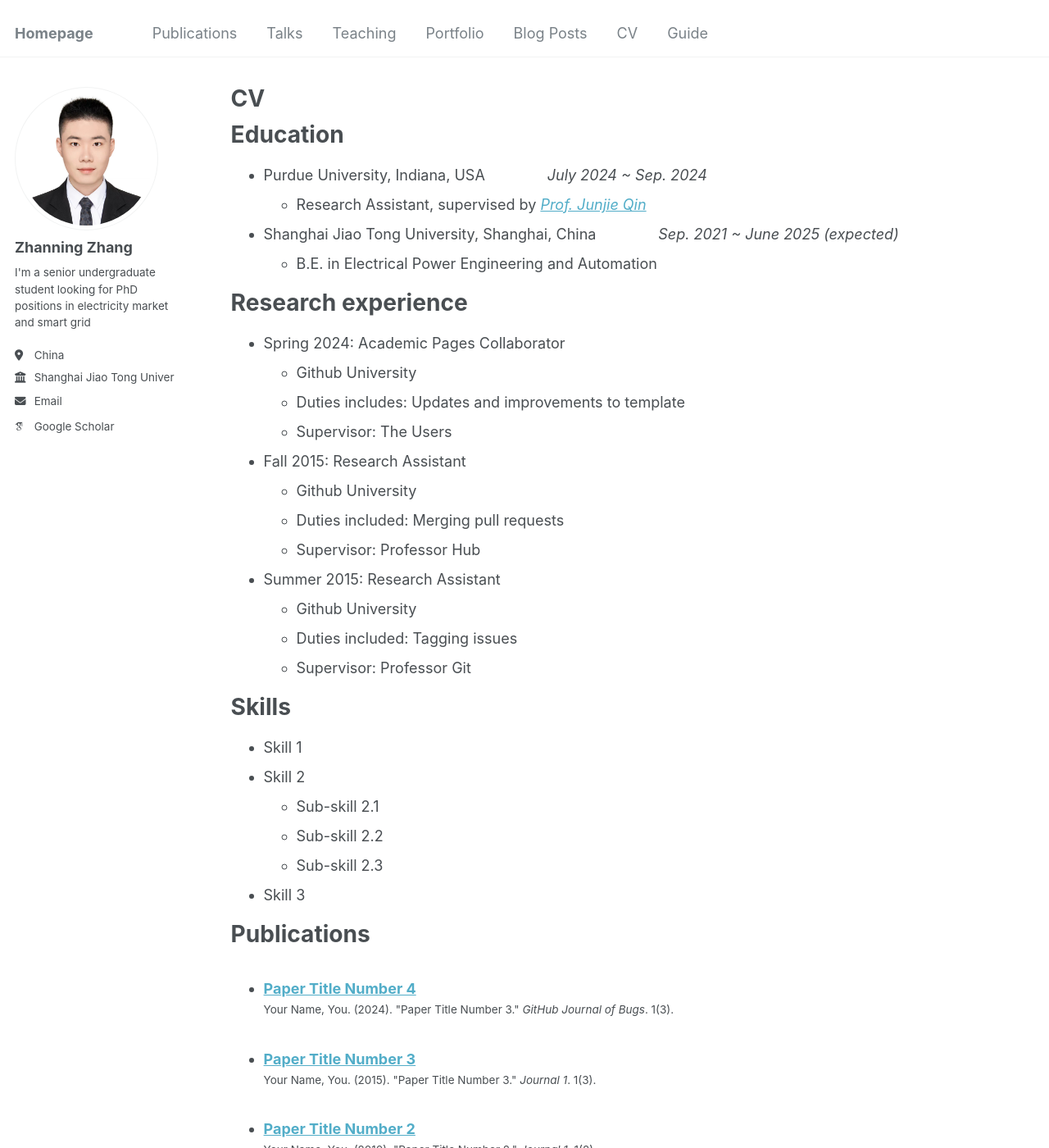
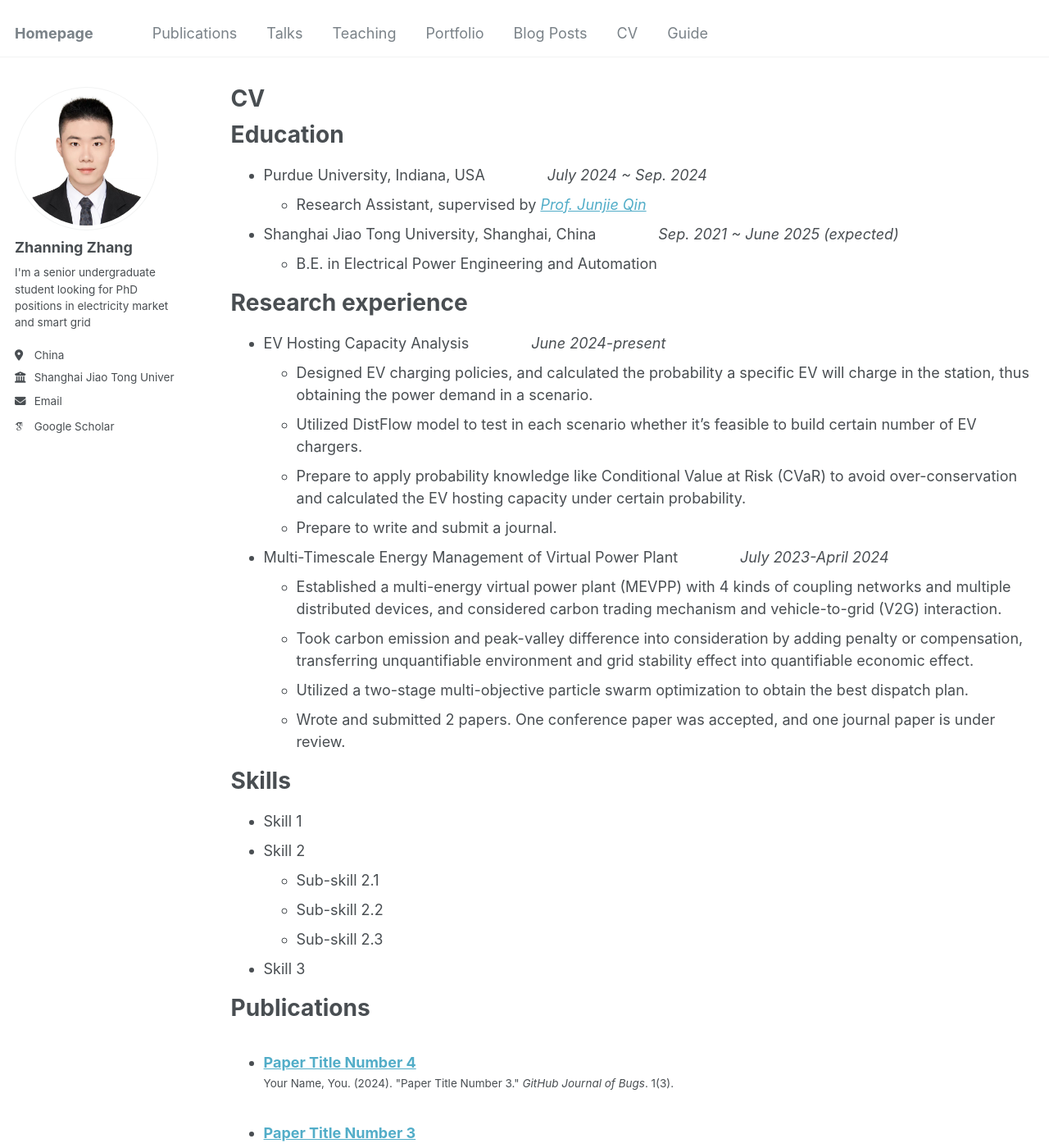
Before and after one commit to znzhang02/ZN.Zhang, a Jekyll site: the page built from _pages/cv.md, in a window 1280 px wide and 1400 px high. Shown: the whole window at 82% size. Built offline with Jekyll 4.4.1, drawn with Linux system fonts in a browser that asks for light colours; some web fonts are replaced; some of the changed text lies outside the part shown.

Commit message:
Update cv.md

```diff
--- a/_pages/cv.md
+++ b/_pages/cv.md
@@ -26,20 +26,19 @@ Education
 
 Research experience
 ======
-* Spring 2024: Academic Pages Collaborator
-  * Github University
-  * Duties includes: Updates and improvements to template
-  * Supervisor: The Users
+* EV Hosting Capacity Analysis &nbsp;&nbsp;&nbsp;&nbsp;&nbsp;&nbsp;&nbsp;&nbsp;&nbsp;&nbsp;&nbsp;&nbsp;&nbsp; _June 2024-present_
+  * Designed EV charging policies, and calculated the probability a specific EV will charge in the station, thus obtaining the power demand in a scenario.
+  * Utilized DistFlow model to test in each scenario whether it's feasible to build certain number of EV chargers.
+  * Prepare to apply probability knowledge like Conditional Value at Risk (CVaR) to avoid over-conservation and calculated the EV hosting capacity under certain probability.
+  * Prepare to write and submit a journal.
 
-* Fall 2015: Research Assistant
-  * Github University
-  * Duties included: Merging pull requests
-  * Supervisor: Professor Hub
+* Multi-Timescale Energy Management of Virtual Power Plant &nbsp;&nbsp;&nbsp;&nbsp;&nbsp;&nbsp;&nbsp;&nbsp;&nbsp;&nbsp;&nbsp;&nbsp;&nbsp; _July 2023-April 2024_
+  * Established a multi-energy virtual power plant (MEVPP) with 4 kinds of coupling networks and multiple distributed devices, and considered carbon trading mechanism and vehicle-to-grid (V2G) interaction.
+  * Took carbon emission and peak-valley difference into consideration by adding penalty or compensation, transferring unquantifiable environment and grid stability effect into quantifiable economic effect.
+  * Utilized a two-stage multi-objective particle swarm optimization to obtain the best dispatch plan.
+  * Wrote and submitted 2 papers. One conference paper was accepted, and one journal paper is under review.
 
-* Summer 2015: Research Assistant
-  * Github University
-  * Duties included: Tagging issues
-  * Supervisor: Professor Git
+
 
 Skills
 ======
@@ -56,18 +55,6 @@ Publications
     {% include archive-single-cv.html %}
   {% endfor %}</ul>
 
-Talks
-======
-  <ul>{% for post in site.talks reversed %}
-    {% include archive-single-talk-cv.html  %}
-  {% endfor %}</ul>
-
-Teaching
-======
-  <ul>{% for post in site.teaching reversed %}
-    {% include archive-single-cv.html %}
-  {% endfor %}</ul>
-
 Service and leadership
 ======
 * Currently signed in to 43 different slack teams
```
